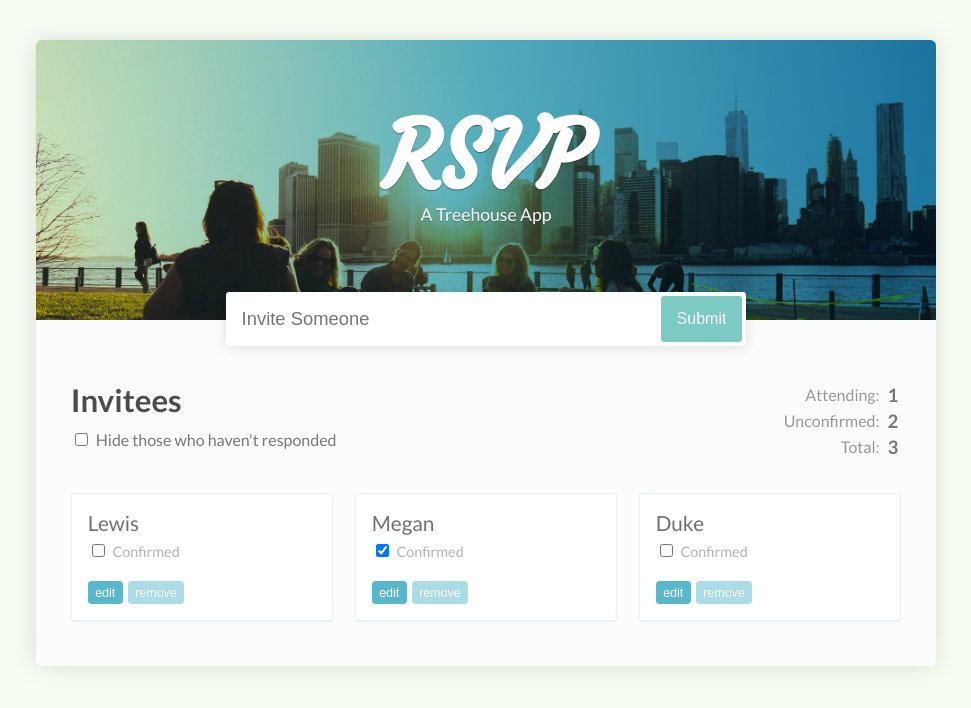
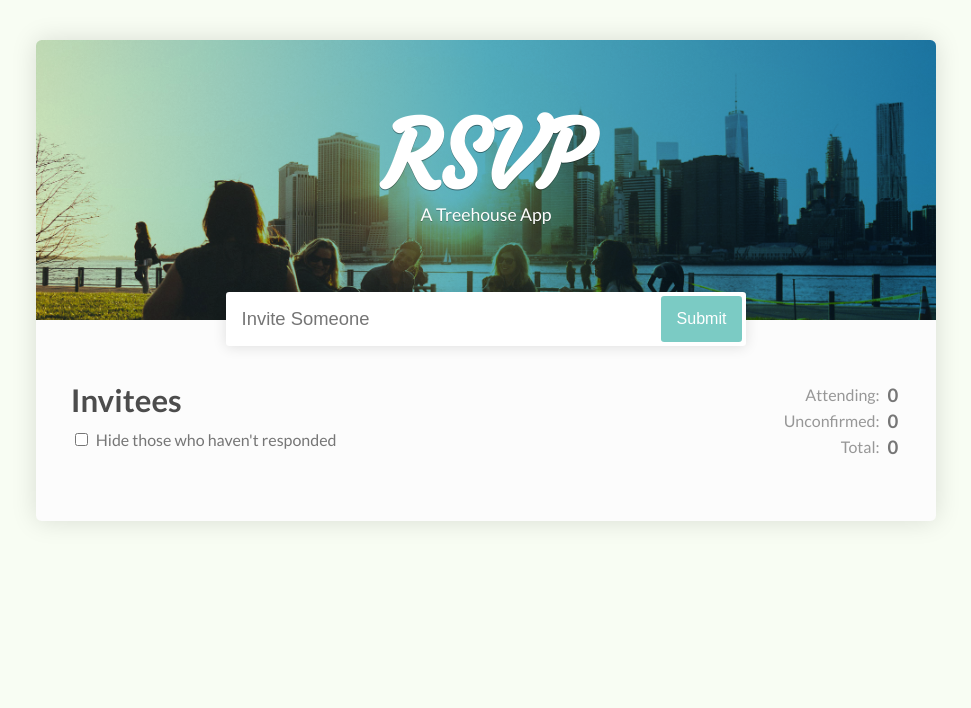
Before and after one commit to marshy2201/react-rsvp, a React (Create React App) app: page / in a window 1280 px wide. Shown: the top 708 px of the page, without its empty margins (154-1125 px from the left). Built offline with nearby package versions, Linux system fonts and the light colour scheme.

Commit message:
filter bug fix

```diff
--- a/src/App.js
+++ b/src/App.js
@@ -7,61 +7,52 @@ class App extends Component {
   state = {
     isFiltered: false,
     pendingGuest: "",
-    guests: [
-      {
-        name: "Lewis",
-        isConfirmed: false,
-        isEditing: false
-      },
-      {
-        name: "Megan",
-        isConfirmed: true,
-        isEditing: false
-      },
-      {
-        name: "Duke",
-        isConfirmed: false,
-        isEditing: false
-      }
-    ]
+    guests: []
   }
 
-  updateGuest = (indexToChange, updateGuestProps) => {
+  lastGuestId = 0;
+
+  newGuestId = () => {
+    const id = this.lastGuestId;
+    this.lastGuestId += 1;
+    return id;
+  }
+
+  updateGuest = (id, updateGuestProps) => {
     this.setState(prevState => {
       const updatedGuests = [...prevState.guests];
-      const updatedGuest = { ...updatedGuests[indexToChange] };
+      const updatedGuest = { ...updatedGuests.find(guest => id === guest.id) };
+      const guestIndex = updatedGuests.findIndex(guest => id === guest.id )
 
       updateGuestProps(updatedGuest);
-      updatedGuests[indexToChange] = updatedGuest;
+      updatedGuests[guestIndex] = updatedGuest;
 
       return { guests: updatedGuests };
     });
   }
 
-  toggleGuestPropertyAt = (property, indexToChange) => {
-    this.updateGuest(indexToChange, updatedGuest => {
+  toggleGuestProperty = (property, id) => {
+    this.updateGuest(id, updatedGuest => {
       updatedGuest[property] = !updatedGuest[property];
     });
   }
 
-  toggleConfirmationAt = indexToChange => {
-    this.toggleGuestPropertyAt("isConfirmed", indexToChange);
+  toggleConfirmation = id => {
+    this.toggleGuestProperty("isConfirmed", id);
   }
 
-  removeGuestAt = index => {
-    this.setState(prevState => {
-      const guests = [...prevState.guests.filter((guest, guestIndex) => guestIndex !== index)];
-
-      return { guests };
-    });
+  removeGuest = id => {
+    this.setState(prevState => ({
+      guests: prevState.guests.filter(guest => guest.id !== id)
+    }));
   }
 
-  toggleEditAt = indexToChange => {
-    this.toggleGuestPropertyAt("isEditing", indexToChange);
+  toggleEdit = id => {
+    this.toggleGuestProperty("isEditing", id);
   }
 
-  setNameAt = (name, indexToChange) => {
-    this.updateGuest(indexToChange, updatedGuest => {
+  setName = (name, id) => {
+    this.updateGuest(id, updatedGuest => {
       updatedGuest.name = name;
     });
   }
@@ -75,11 +66,14 @@ class App extends Component {
   }
 
   addNewGuest = () => {
+    const id = this.newGuestId();
+
     this.setState(prevState => {
       const newGuest = {
         name: prevState.pendingGuest,
         isConfirmed: false,
-        isEditing: false
+        isEditing: false,
+        id
       };
 
       return {
@@ -104,10 +98,10 @@ class App extends Component {
         />
         <MainContent
           guests={this.state.guests}
-          toggleConfirmationAt={this.toggleConfirmationAt}
-          removeGuestAt={this.removeGuestAt}
-          toggleEditAt={this.toggleEditAt}
-          setNameAt={this.setNameAt}
+          toggleConfirmation={this.toggleConfirmation}
+          removeGuest={this.removeGuest}
+          toggleEdit={this.toggleEdit}
+          setName={this.setName}
           isFiltered={this.state.isFiltered}
           pendingGuest={this.state.pendingGuest}
           unconfirmedGuests={unconfirmedGuests}
--- a/src/MainContent/GuestList/index.js
+++ b/src/MainContent/GuestList/index.js
@@ -6,10 +6,10 @@ import PendingGuest from './PendingGuest';
 
 const GuestList = ({
   guests,
-  toggleConfirmationAt,
-  removeGuestAt,
-  toggleEditAt,
-  setNameAt,
+  toggleConfirmation,
+  removeGuest,
+  toggleEdit,
+  setName,
   isFiltered,
   pendingGuest
 }) => (
@@ -21,10 +21,10 @@ const GuestList = ({
         <Guest
           {...guest}
           key={index}
-          handleConfirmation={() => toggleConfirmationAt(index)}
-          handleRemove={() => removeGuestAt(index)}
-          handleEdit={() => toggleEditAt(index)}
-          setName={text => setNameAt(text, index)}
+          handleConfirmation={() => toggleConfirmation(guest.id)}
+          handleRemove={() => removeGuest(guest.id)}
+          handleEdit={() => toggleEdit(guest.id)}
+          setName={text => setName(text, guest.id)}
         />
     ))}
   </ul>
@@ -32,11 +32,11 @@ const GuestList = ({
 
 GuestList.propTypes = {
   guests: PropTypes.array.isRequired,
-  toggleConfirmationAt: PropTypes.func.isRequired,
-  toggleEditAt: PropTypes.func.isRequired,
-  setNameAt: PropTypes.func.isRequired,
+  toggleConfirmation: PropTypes.func.isRequired,
+  toggleEdit: PropTypes.func.isRequired,
+  setName: PropTypes.func.isRequired,
   isFiltered: PropTypes.bool.isRequired,
-  removeGuestAt: PropTypes.func.isRequired,
+  removeGuest: PropTypes.func.isRequired,
   pendingGuest: PropTypes.string.isRequired
 }
 
--- a/src/MainContent/index.js
+++ b/src/MainContent/index.js
@@ -7,10 +7,10 @@ import ConfirmedFilter from './ConfirmedFilter';
 
 const MainContent = ({
   guests,
-  toggleConfirmationAt,
-  removeGuestAt,
-  toggleEditAt,
-  setNameAt,
+  toggleConfirmation,
+  removeGuest,
+  toggleEdit,
+  setName,
   isFiltered,
   pendingGuest,
   unconfirmedGuests,
@@ -30,10 +30,10 @@ const MainContent = ({
     />
     <GuestList
       guests={guests}
-      toggleConfirmationAt={toggleConfirmationAt}
-      removeGuestAt={removeGuestAt}
-      toggleEditAt={toggleEditAt}
-      setNameAt={setNameAt}
+      toggleConfirmation={toggleConfirmation}
+      removeGuest={removeGuest}
+      toggleEdit={toggleEdit}
+      setName={setName}
       isFiltered={isFiltered}
       pendingGuest={pendingGuest}
     />
@@ -42,10 +42,10 @@ const MainContent = ({
 
 MainContent.propTypes = {
   guests: PropTypes.array.isRequired,
-  toggleConfirmationAt: PropTypes.func.isRequired,
-  removeGuestAt: PropTypes.func.isRequired,
-  toggleEditAt: PropTypes.func.isRequired,
-  setNameAt: PropTypes.func.isRequired,
+  toggleConfirmation: PropTypes.func.isRequired,
+  removeGuest: PropTypes.func.isRequired,
+  toggleEdit: PropTypes.func.isRequired,
+  setName: PropTypes.func.isRequired,
   isFiltered: PropTypes.bool.isRequired,
   pendingGuest: PropTypes.string.isRequired,
   unconfirmedGuests: PropTypes.number.isRequired,
```
